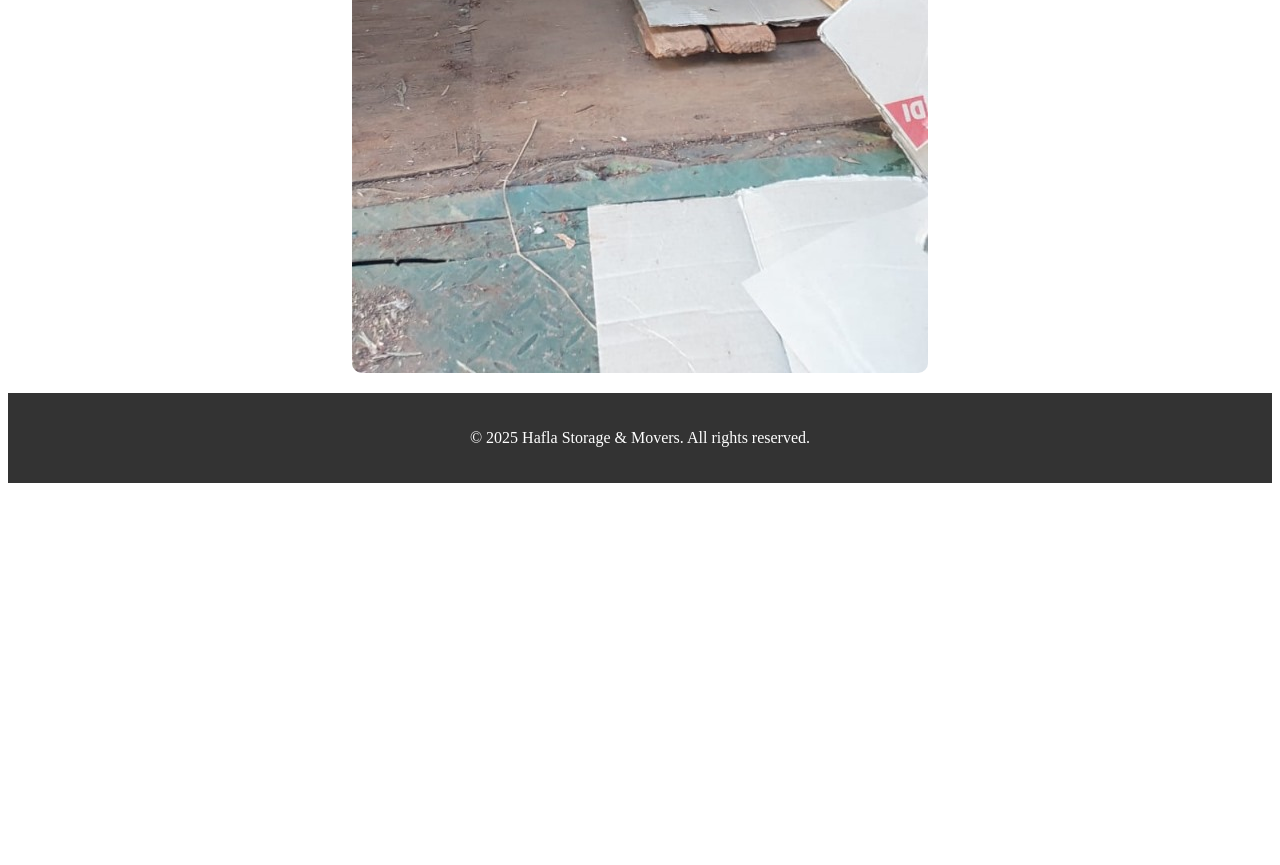
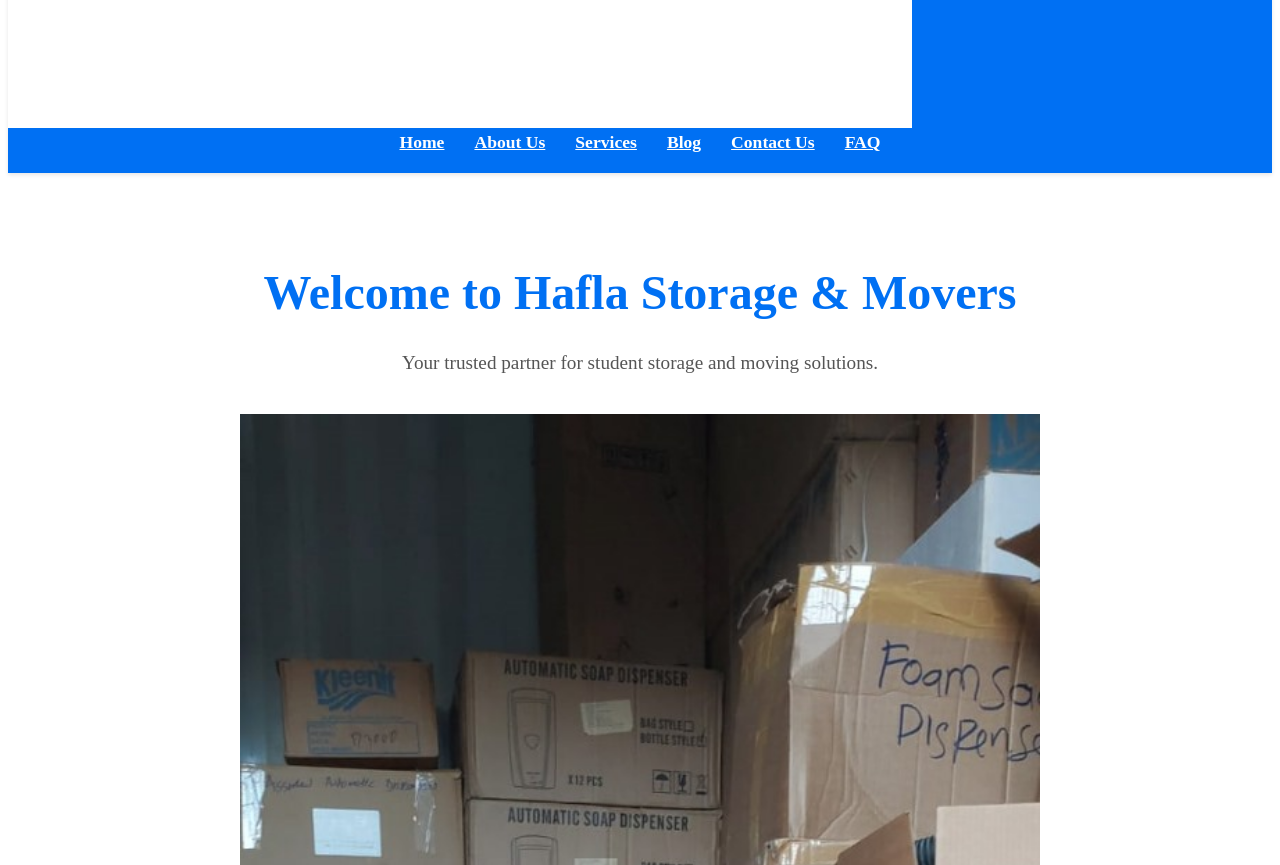
Before and after one commit to JohnMnyika/hafla-storage-and-movers, a Next.js app: page / in a window 1280 px wide. Shown: the part 1180-2045 px from the top of the page. Before the commit the page ends 1671 px from the top, so only its background shows below. Built offline with nearby package versions, Linux system fonts and the light colour scheme.

Commit message:
improved the design

```diff
--- a/src/pages/index.tsx
+++ b/src/pages/index.tsx
@@ -5,16 +5,18 @@ import styles from '../styles/Home.module.css';
 
 export default function Home() {
     return (
-        <div className={styles.container}>
+        <div>
             <Head>
                 <title>Hafla Storage & Movers</title>
                 <meta name="description" content="Student-focused storage and moving services" />
             </Head>
             <Header />
             <main className={styles.main}>
-                <h1>Welcome to Hafla Storage & Movers</h1>
-                <p>Your trusted partner for student storage and moving solutions.</p>
-                <img src="/boxes.jpeg" alt="Storage Boxes" className={styles.heroImage} />
+                <div className={styles.hero}>
+                    <h1>Welcome to Hafla Storage & Movers</h1>
+                    <p>Your trusted partner for student storage and moving solutions.</p>
+                    <img src="/boxes.jpeg" alt="Storage Boxes" className={styles.heroImage} />
+                </div>
             </main>
             <Footer />
         </div>
--- a/src/styles/Footer.module.css
+++ b/src/styles/Footer.module.css
@@ -3,5 +3,9 @@
     color: #fff;
     text-align: center;
     padding: 20px 0;
-    margin-top: auto;
+    margin-top: 40px;
 }
+
+.footer p {
+    margin: 0;
+}
--- a/src/styles/Header.module.css
+++ b/src/styles/Header.module.css
@@ -1,27 +1,22 @@
 .header {
-    display: flex;
-    justify-content: space-between;
-    align-items: center;
-    padding: 20px;
-    background-color: #f8f9fa;
-    border-bottom: 1px solid #ddd;
-}
-
-.logo img {
-    height: 50px;
+    background-color: #0070f3;
+    padding: 20px 0;
+    box-shadow: 0 2px 4px rgba(0, 0, 0, 0.1);
 }
 
 .nav {
     display: flex;
-    gap: 20px;
+    justify-content: center;
+    gap: 30px;
 }
 
 .nav a {
-    text-decoration: none;
-    color: #333;
-    font-weight: bold;
+    color: #fff;
+    font-weight: 600;
+    font-size: 1.1rem;
+    transition: color 0.3s ease;
 }
 
 .nav a:hover {
-    color: #0070f3;
+    color: #ffdd57;
 }
--- a/src/styles/Home.module.css
+++ b/src/styles/Home.module.css
@@ -1,22 +1,20 @@
-.container {
-    display: flex;
-    flex-direction: column;
-    min-height: 100vh;
+.hero {
+    text-align: center;
+    padding: 60px 0;
 }
 
-.main {
-    flex: 1;
-    display: flex;
-    flex-direction: column;
-    align-items: center;
-    justify-content: center;
-    padding: 20px;
-    text-align: center;
+.hero h1 {
+    font-size: 3rem;
+    color: #0070f3;
+}
+
+.hero p {
+    font-size: 1.2rem;
+    color: #555;
 }
 
 .heroImage {
-    max-width: 100%;
-    height: auto;
     margin-top: 20px;
-    border-radius: 10px;
+    max-width: 800px;
+    width: 100%;
 }
--- a/src/styles/globals.css
+++ b/src/styles/globals.css
@@ -0,0 +1,63 @@
+* {
+    margin: 0;
+    padding: 0;
+    box-sizing: border-box;
+}
+
+html,
+body {
+    font-family: 'Inter', sans-serif;
+    line-height: 1.6;
+    background-color: #f9f9f9;
+    color: #333;
+}
+
+a {
+    color: #0070f3;
+    text-decoration: none;
+}
+
+a:hover {
+    text-decoration: underline;
+}
+
+.container {
+    max-width: 1200px;
+    margin: 0 auto;
+    padding: 0 20px;
+}
+
+.main {
+    padding: 40px 0;
+}
+
+h1 {
+    font-size: 2.5rem;
+    margin-bottom: 20px;
+}
+
+p {
+    font-size: 1.1rem;
+    margin-bottom: 20px;
+}
+
+img {
+    max-width: 100%;
+    height: auto;
+    border-radius: 10px;
+}
+
+@media (max-width: 768px) {
+    .nav {
+        flex-direction: column;
+        gap: 10px;
+    }
+
+    .hero h1 {
+        font-size: 2rem;
+    }
+
+    .hero p {
+        font-size: 1rem;
+    }
+}
```
Also changed, not shown: src/components/QuoteForm.tsx (+18 -2 lines).
